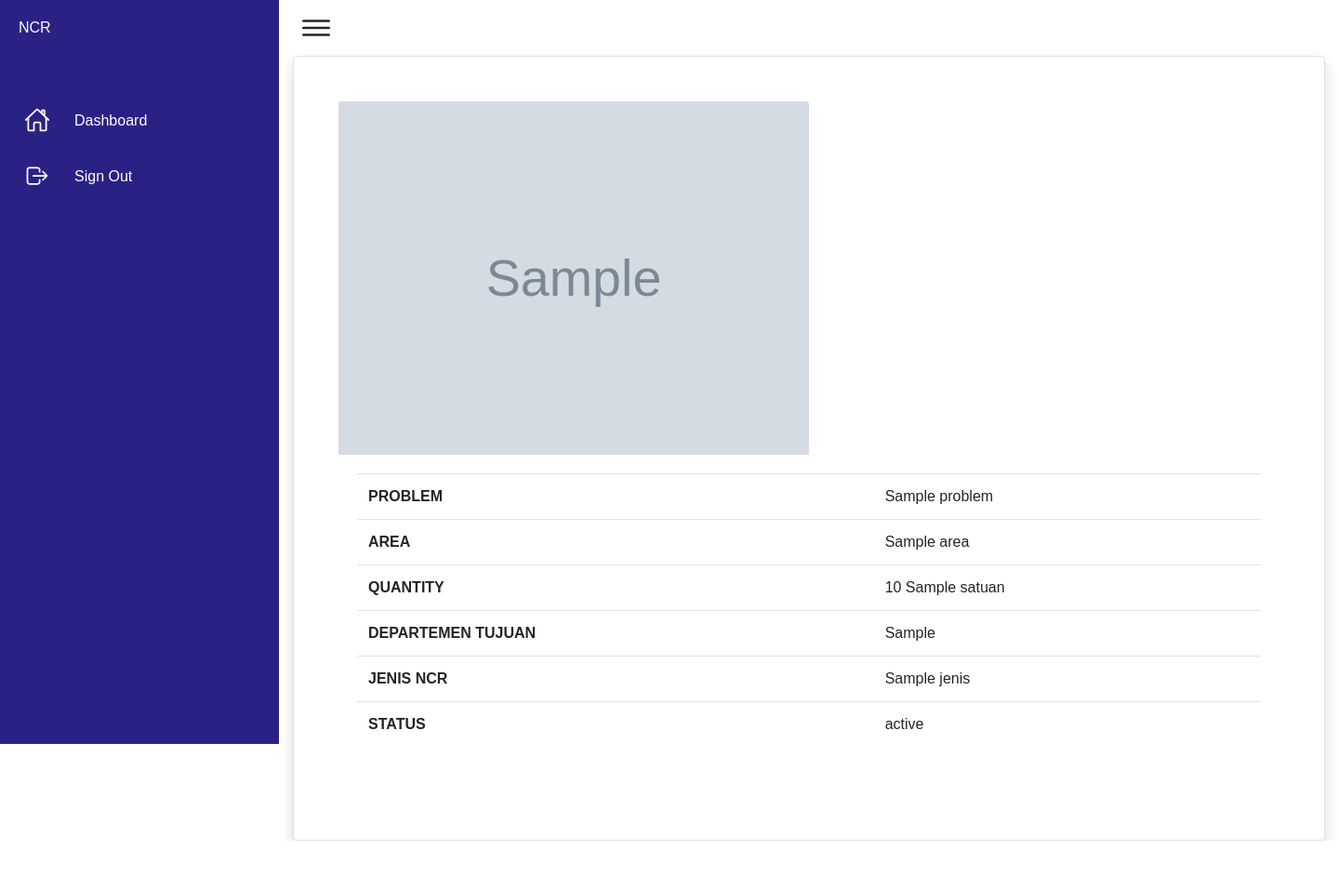
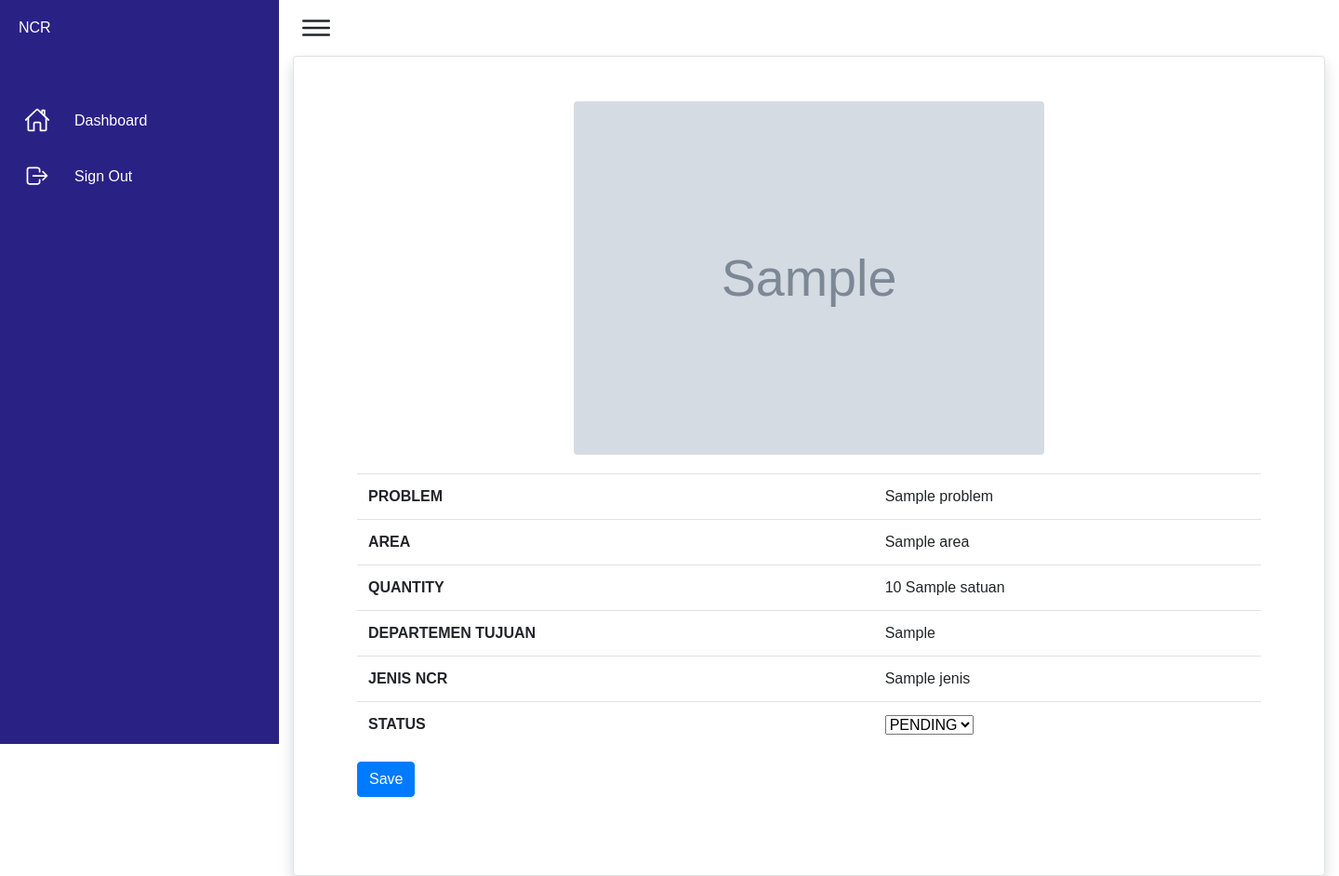
Before and after one commit to yaminmuhammad/ncr-app-v2, a CodeIgniter 4 app: template app/Views/ncr/detail_ncr_view.php in a window 1440 px wide. Shown: the whole page at 93% size. Before the commit the page ends 904 px from the top, so only its background shows below. Run offline with PHP 8.4 and a stand-in for CodeIgniter, Linux system fonts and the light colour scheme; the template is opened without the code that fills it: most values are stand-ins (such as "Sample title", 1, 10 or a date in 2020); grey boxes marked "Sample" are stand-in pictures; some libraries are stand-ins or nearby versions.

Commit message:
add edit status

```diff
--- a/app/Config/Routes.php
+++ b/app/Config/Routes.php
@@ -43,9 +43,10 @@ $routes->get('/ncr_form', 'Ncr::create_ncr', ['filter' => 'auth']);
 // $routes->get('/form_process', 'Process::create_process', ['filter' => 'auth']);
 // $routes->post('/process/save', 'Process::save', ['filter' => 'auth']);
 $routes->post('/ncr/save', 'Ncr::save', ['filter' => 'auth']);
-
+$routes->get('/home/edit/(:segment)', 'Ncr::edit/$1');
 $routes->get('/home', 'Ncr::index_ncr', ['filter' => 'auth']);
 $routes->get('/home/(:any)', 'Ncr::detail_ncr/$1', ['filter' => 'auth']);
+$routes->post('/home/update/(:any)', 'Ncr::update_ncr/$1', ['filter' => 'auth']);
 // $routes->get('/detail_process', 'Process::index_process', ['filter' => 'auth']);
 // $routes->get('/detail_process/export', 'Process::export', ['filter' => 'auth']);
 // $routes->get('/detail_process/(:any)', 'Process::exportid/$1', ['filter' => 'auth']);
--- a/app/Views/home.php
+++ b/app/Views/home.php
@@ -94,7 +94,7 @@
                             <td class="text-center"><?= $n['jenis']; ?></td>
                             <td class="text-center">
                                 <?php if ($n['status'] == 'PENDING') { ?>
-                                    <span class="badge bg-primary" style="color: white;">Pending</span>
+                                    <span class="badge bg-primary" style="color: white;">PENDING</span>
                                 <?php } else if ($n['status'] == "OK") { ?>
                                     <span class="badge bg-success" style="color: white;">OK</span>
                                 <?php } else if ($n['status'] == "NG") { ?>
--- a/app/Views/layout/template.php
+++ b/app/Views/layout/template.php
@@ -13,15 +13,14 @@
     <!-- My CSS -->
     <link rel="stylesheet" href="<?= base_url('/assets/css/style.css') ?>">
     <link href='https://unpkg.com/boxicons@2.1.4/css/boxicons.min.css' rel='stylesheet'>
+
+    <!-- ======= Select2 ====== -->
     <link href="https://cdn.jsdelivr.net/npm/select2@4.1.0-rc.0/dist/css/select2.min.css" rel="stylesheet" />
-
-    <!-- ======= Styles ====== -->
     <script src="https://cdn.jsdelivr.net/npm/select2@4.1.0-rc.0/dist/js/select2.min.js"></script>
 
     <!-- DATATABLE -->
     <link href="https://cdn.datatables.net/1.13.4/css/dataTables.bootstrap4.min.css" rel="stylesheet" />
     <link href="https://cdnjs.cloudflare.com/ajax/libs/twitter-bootstrap/4.5.2/css/bootstrap.css" rel="stylesheet" />
-
 </head>
 
 <body>
--- a/app/Views/ncr/detail_ncr_view.php
+++ b/app/Views/ncr/detail_ncr_view.php
@@ -7,8 +7,8 @@
         <div class="card rounded-3 border shadow">
             <!-- <img src="assets/images/gambar1.jpeg" class="w-90" style="border-top-left-radius: .3rem; border-top-right-radius: .3rem;" alt="Sample photo"> -->
             <div class="card-body p-4 p-md-5">
-                <div class="mb-3">
-                    <img src="/img_uploaded/<?= $id_ncr['foto']; ?>" class="card-img-top w-50 " style="max-width: 100vw;" alt="...">
+                <div class="mb-3 ">
+                    <img src="/img_uploaded/<?= $id_ncr['foto']; ?>" class="card-img-top w-50 rounded mx-auto d-block" style="max-width: 100vw;" alt="...">
                     <div class="card-body">
                         <!-- <h5 class="card-title font-weight-bold">Problem : </h5>
                             <p class="card-text text-justify"><?= $id_ncr['problem'] ?></p>
@@ -20,6 +20,7 @@
                             <p class="card-text text-justify"><?= $id_ncr['departemen_tujuan'] ?></p>
                             <h5 class="card-title font-weight-bold">Jenis NCR : </h5>
                             <p class="card-text text-justify"><?= $id_ncr['jenis'] ?></p> -->
+                        <form method="POST" action="/home/update/<?= $id_ncr['id']; ?>" enctype="multipart/form-data">
                             <table class="table">
                                 <tr>
                                     <td scope="row" class="card-title font-weight-bold">PROBLEM</td>
@@ -43,9 +44,17 @@
                                 </tr>
                                 <tr>
                                     <td scope="row" class="card-title font-weight-bold">STATUS</td>
-                                <td class="card-text text-justify"><?= $id_ncr['status'] ?></td>
+                                    <td class="card-text text-justify">
+                                        <select name="status" class="form-select">
+                                            <option value="PENDING" <?php if ($id_ncr['status'] == 'PENDING') echo 'selected'; ?>>PENDING</option>
+                                            <option value="OK" <?php if ($id_ncr['status'] == 'OK') echo 'selected'; ?>>OK</option>
+                                            <option value="NG" <?php if ($id_ncr['status'] == 'NG') echo 'selected'; ?>>NG</option>
+                                        </select>
+                                    </td>
                                 </tr>
                             </table>
+                            <button type="submit" class="btn btn-primary">Save</button>
+                        </form>
                     </div>
                 </div>
             </div>
```
Also changed, not shown: app/Controllers/Ncr.php (+24 -0 lines), public/img_uploaded/Engineering.jpeg (added), public/img_uploaded/Screenshot 2023-05-05 144059.png (added). Lines whose indentation alone changed are shown as unchanged.
